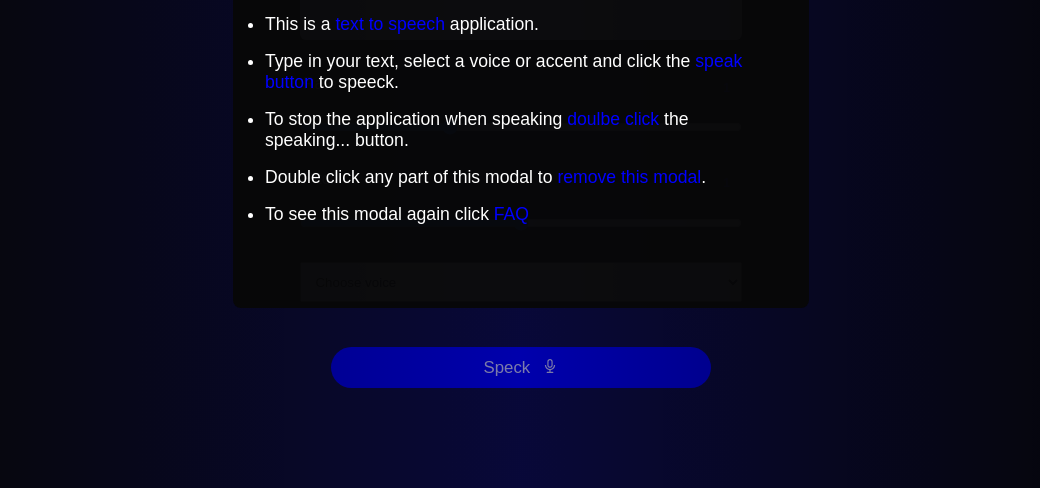
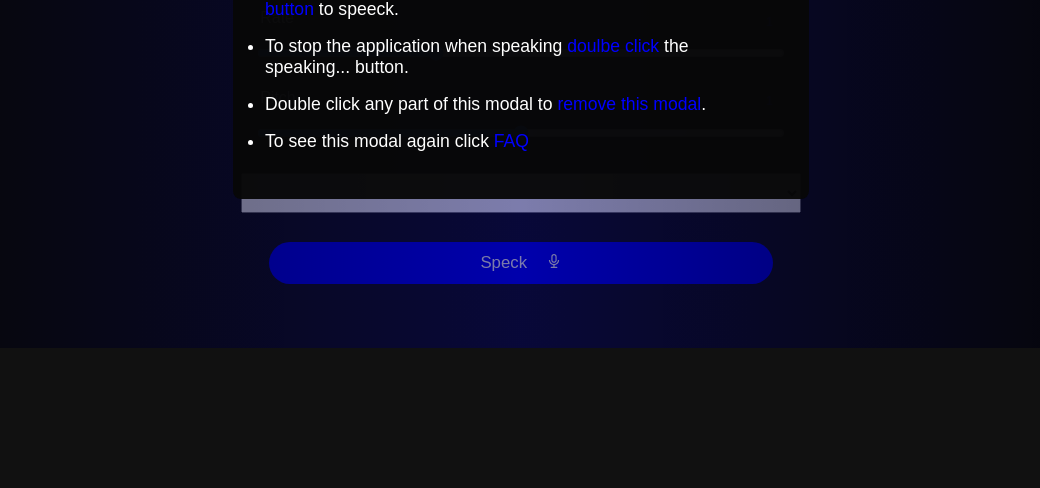
Before and after one commit to Angwe-Chima/Text-To-Speech, a plain HTML site: page index.html in a window 1280 px wide. Shown: the part 312-800 px from the top of the page, without its empty margins (119-1159 px from the left). Drawn offline with Linux system fonts and the light colour scheme.

Commit message:
version 3

````diff
--- a/index.html
+++ b/index.html
@@ -7,8 +7,9 @@
   <link rel="stylesheet" href="style.css">
 </head>
 <body>
+  <div class="container">
     <main>
-    <section>FAQ</section>
+      <section class="faq">FAQ</section>
       <div class="img-div">
         <img src="/images/audio-wave-icon.svg" alt="">
       </div>
@@ -32,11 +33,11 @@
         </div>
       </div>
       <select name="" id="voice-select">
-      <option>Choose voice </option>
      </select>
       <button id="submit-btn"><span>Speck</span><img src="/images/audio-icon.svg" alt=""></button>
 
 
+    </main>
     <!-- --------------- -->
     <div class="overlay">
       <div class="modal">
@@ -50,8 +51,7 @@
         </ul>
       </div>
     </div>
-  </main>
-
+  </div>
 
   <script src="script.js"></script>
 </body>
--- a/script.js
+++ b/script.js
@@ -10,7 +10,7 @@ const pitchValue = document.querySelector('.pitch-value')
 const spkButton = document.querySelector('button span')
 const spkImage = document.querySelector('button img')
 const submitBtn = document.querySelector('#submit-btn')
-const main = document.querySelector('main')
+const main = document.querySelector('.container')
 const overlay = document.querySelector('.overlay')
 const faq = document.querySelector('section')
 
@@ -33,16 +33,16 @@ getVoices()
 const speak = ()=>{
   // check if speaking
   if(synth.speaking) return;
-
-  spkButton.innerText = 'Speaking..'
-  spkImage.src = '/images/audio-wave-icon.svg'
-  main.classList.add('flame')
+  else{
+    spkButton.innerText = 'Speaking..'
+    spkImage.src = '/images/audio-wave-icon.svg'
+    main.classList.add('flame')
+  }
 
   // check if speaking ends
   let spechText = null;
   if(inputText.value){
     spechText = new SpeechSynthesisUtterance(inputText.value)
-
     spechText.onend = e =>{
       spkButton.innerText = 'Speak'
       spkImage.src = '/images/audio-icon.svg'
@@ -66,18 +66,18 @@ const speak = ()=>{
     spechText.pitch = pitch.value
     // speak !!
     synth.speak(spechText)
-  }
-  else{
+  }else{
     alert('field cannot be empty!!')
+    return
   }
 }
 
-
-
 // event listeners
 submitBtn.addEventListener('click', ()=>{
-  speak();
-  inputText.blur();
+  if(inputText.value){
+    speak();
+    inputText.blur();
+  }else return
 })
 
 // Function to stop speech
@@ -92,7 +92,6 @@ const stopSpeech = () => {
 
 // Double-click event listener on submitBtn
 submitBtn.addEventListener('dblclick', stopSpeech);
-
 
 // rate value change
 rate.addEventListener('change', ()=>{
@@ -113,32 +112,6 @@ overlay.addEventListener('dblclick', ()=>{
   overlay.style.display = 'none'
 })
 
-
 faq.addEventListener('click', ()=>{
   overlay.style.display = 'flex'
 })
-
-
-
-
-
-// I see, you're looking for an API that can help you keep track of insulting words. One option is to use the "HateSonar" API, which provides a comprehensive list of hate speech and offensive language. It offers endpoints for detecting, analyzing, and monitoring such content. Here's how you can use it:
-
-// 1. Sign up for a free API key on the [HateSonar website](https://hate.sonar.digital/).
-
-// 2. Once you have your API key, you can use it to authenticate your requests. Here's an example using JavaScript fetch:
-
-//    ```javascript
-//    const apiKey = 'YOUR_API_KEY';
-//    const text = 'This is a sentence with an offensive word.';
-
-//    fetch(`https://api.sonar.digital/v1/hatespeech?token=${apiKey}&text=${text}`)
-//      .then(response => response.json())
-//      .then(data => {
-//        const offensiveWords = data.result.offensive_words;
-//        console.log("Offensive words:", offensiveWords);
-//      })
-//      .catch(error => console.error("Error:", error));
-//    ```
-
-// Replace `'YOUR_API_KEY'` with your actual API key. This example sends a request to the HateSonar API to analyze the text and detect any offensive words. The API will return a list of offensive words found in the text.
--- a/style.css
+++ b/style.css
@@ -8,21 +8,39 @@
 body{
   background-color: rgba(0, 0, 0, 0.932);
 }
-/*
-span{
-  color: blue;
-} */
 
-main{
+.container{
   width: 100%;
   display: flex;
   justify-content: center;
   align-items: center;
-  height: 100vh;
+  padding: 3em;
+  position: relative;
+}
+
+main{
+  width: 50%;
+  min-width: 400px;
+  display: flex;
+  justify-content: space-between;
+  align-items: center;
+  height: 80%;
   flex-direction: column;
-  gap:4%;
-  padding: .5em;
-  position: relative;
+  gap:1em;
+  padding: 1em;
+}
+
+.faq{
+  width: 100px;
+  display: flex;
+  justify-content: center;
+  align-items: center;
+  font-weight: 800;
+  border-radius:  5rem;
+  cursor: pointer;
+  height: 30px;
+  color: white;
+  background-color: blue;
 }
 
 .img-div{
@@ -36,7 +54,7 @@ main{
 }
 
 .input-div{
-  width: 35%;
+  width: 100%;
   height: 5em;
   display: flex;
   justify-content: center;
@@ -54,13 +72,14 @@ main{
 }
 
 .rate-pitch-div{
-  width: 35%;
+  width: 100%;
   display: flex;
   justify-content: center;
   align-items: center;
   flex-direction: column;
   cursor: pointer;
-  gap: 2em;
+  gap: 1.5em;
+  padding: 1em;
 }
 
 .range{
@@ -69,7 +88,7 @@ main{
   align-items: center;
   flex-direction: column;
   width: 100%;
-  gap: 1em;
+  gap: .5em;
   color: white;
 }
 
@@ -99,7 +118,7 @@ main{
 }
 
 select{
-  width: 35%;
+  width: 100%;
   padding: .8em;
 }
 
@@ -110,7 +129,7 @@ select option{
 
 button{
   background-color: blue;
-  width: 30%;
+  width: 90%;
   border: none;
   padding: .8em 5em;
   cursor: pointer;
@@ -139,7 +158,7 @@ button span{
 .overlay{
   width: 100%;
   color: white;
-  height: 100vh;
+  height: 100%;
   display: flex;
   justify-content: center;
   align-items: center;
@@ -186,16 +205,3 @@ button span{
 .modal ul span {
   color: blue;
 }
-
-section{
-  width: 100px;
-  display: flex;
-  justify-content: center;
-  align-items: center;
-  font-weight: 800;
-  border-radius:  5rem;
-  cursor: pointer;
-  height: 30px;
-  color: white;
-  background-color: blue;
-}
````
Lines whose indentation alone changed are shown as unchanged.
